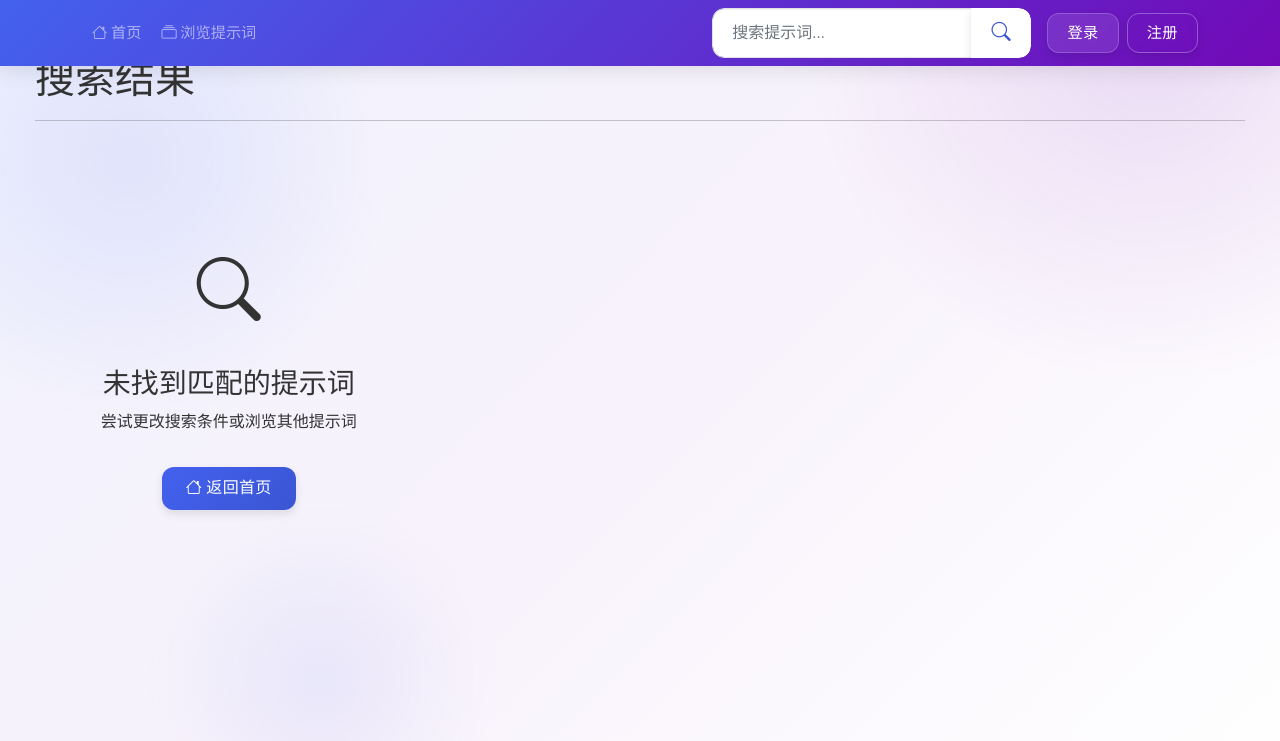
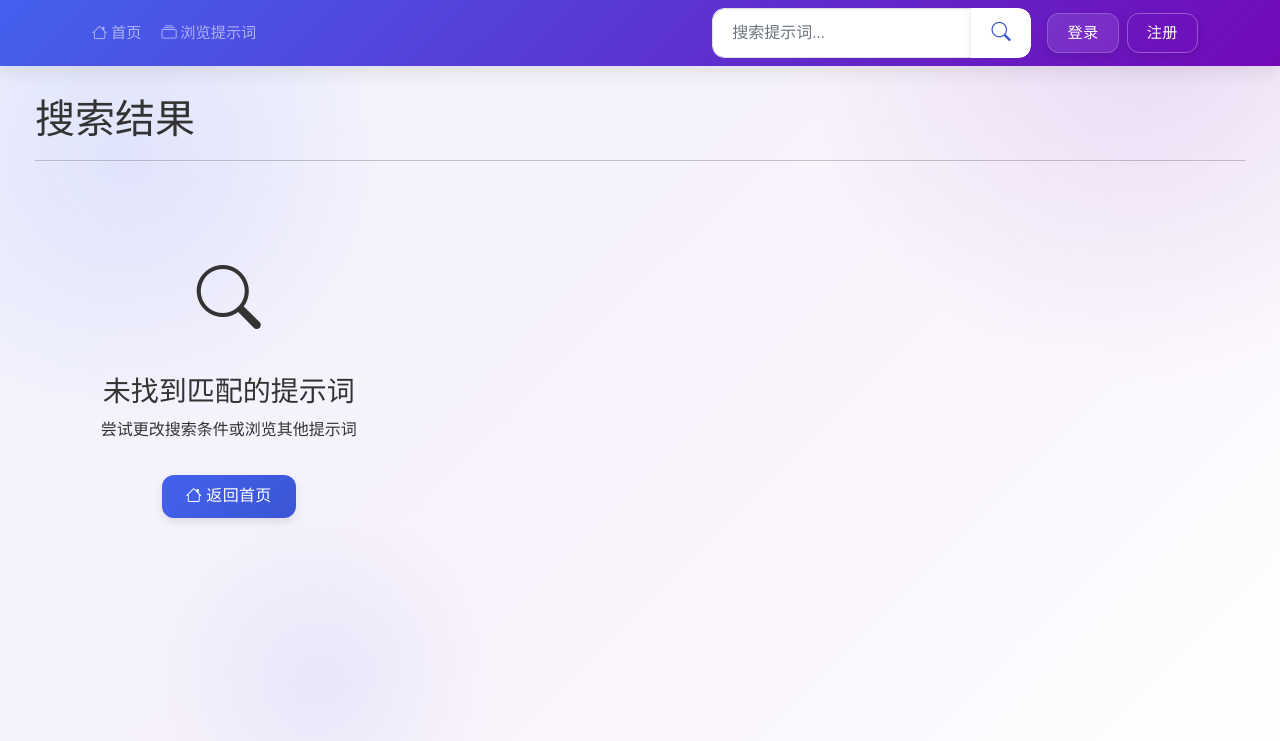
Before and after one commit to DEKVIW/prompt-manager, a Flask app: template app/templates/search.html in a window 1280 px wide. Shown: the top 741 px of the page. Run offline with Flask 2, Linux system fonts and the light colour scheme; the template is opened without the code that fills it, so the values that code supplies are empty.

Commit message:
调整搜索样式

```diff
--- a/app/templates/search.html
+++ b/app/templates/search.html
@@ -5,7 +5,7 @@
   .search-container {
     max-width: 1240px;
     margin: 0 auto;
-    padding: 0 15px;
+    padding: 40px 15px 0 15px; /* 避免被导航栏遮挡 */
   }
 
   /* 使用与浏览页面相同的样式 */
@@ -13,7 +13,7 @@
     display: grid;
     grid-template-columns: repeat(auto-fill, minmax(300px, 1fr));
     gap: 1.5rem;
-    margin: 2rem 0;
+    margin: 0 0 2rem 0;
   }
 
   .prompt-list-item {
```
